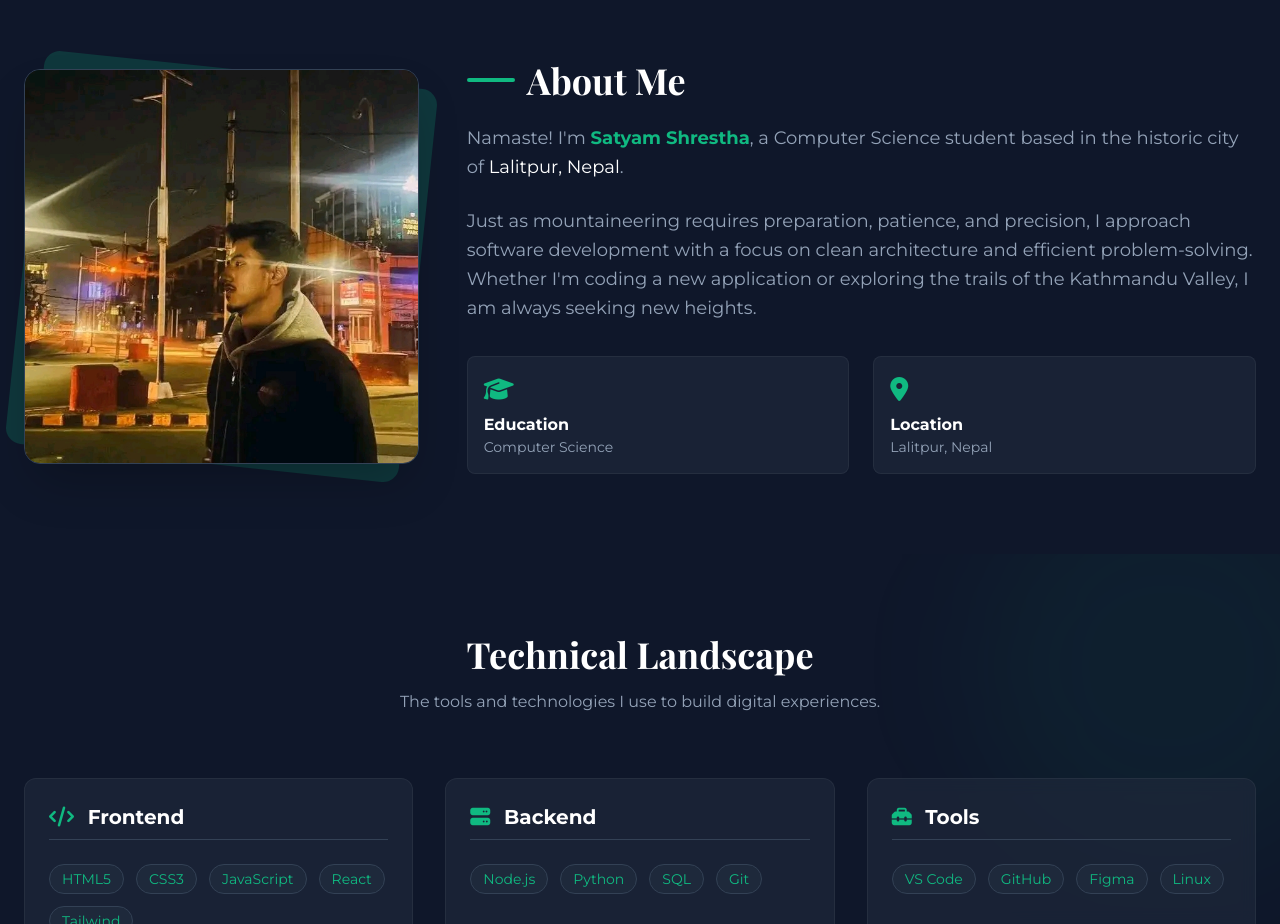
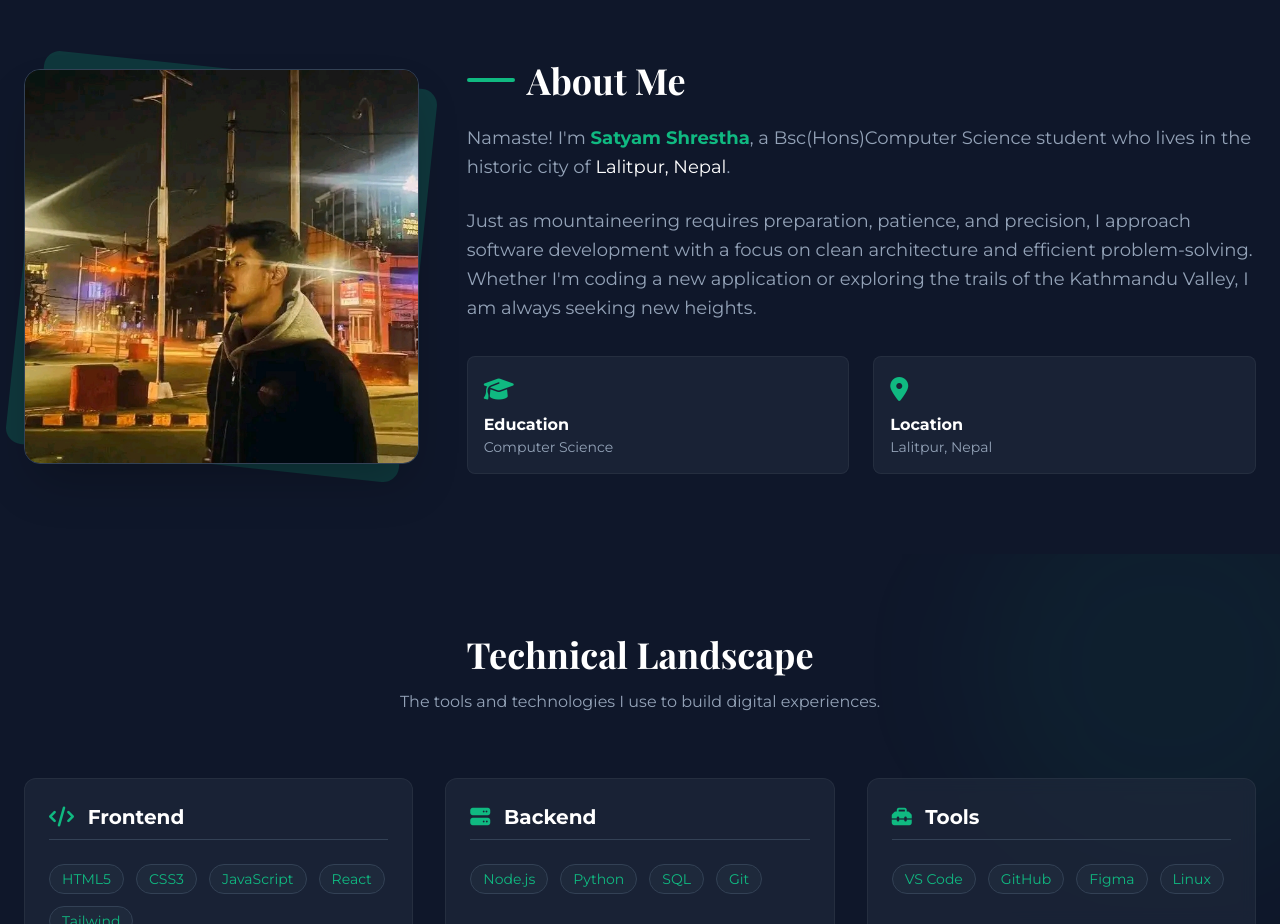
Before and after one commit to Satyam-shrestha9846/Satyam-shrestha, a plain HTML site: page index.html in a window 1280 px wide. Shown: the part 820-1744 px from the top of the page. Drawn offline with nearby package versions, Linux system fonts and the light colour scheme; no server answers.

Commit message:
Update introduction in index.html

```diff
--- a/index.html
+++ b/index.html
@@ -205,7 +205,7 @@
                         About Me
                     </h2>
                     <p class="text-lg text-slate-400 mb-6 leading-relaxed">
-                        Namaste! I'm <span class="text-nature-accent font-bold">Satyam Shrestha</span>, a Computer Science student based in the historic city of <span class="text-white">Lalitpur, Nepal</span>.
+                        Namaste! I'm <span class="text-nature-accent font-bold">Satyam Shrestha</span>, a Bsc(Hons)Computer Science student who lives in the historic city of <span class="text-white">Lalitpur, Nepal</span>.
                     </p>
                     <p class="text-lg text-slate-400 mb-6 leading-relaxed">
                         Just as mountaineering requires preparation, patience, and precision, I approach software development with a focus on clean architecture and efficient problem-solving. Whether I'm coding a new application or exploring the trails of the Kathmandu Valley, I am always seeking new heights.
```
